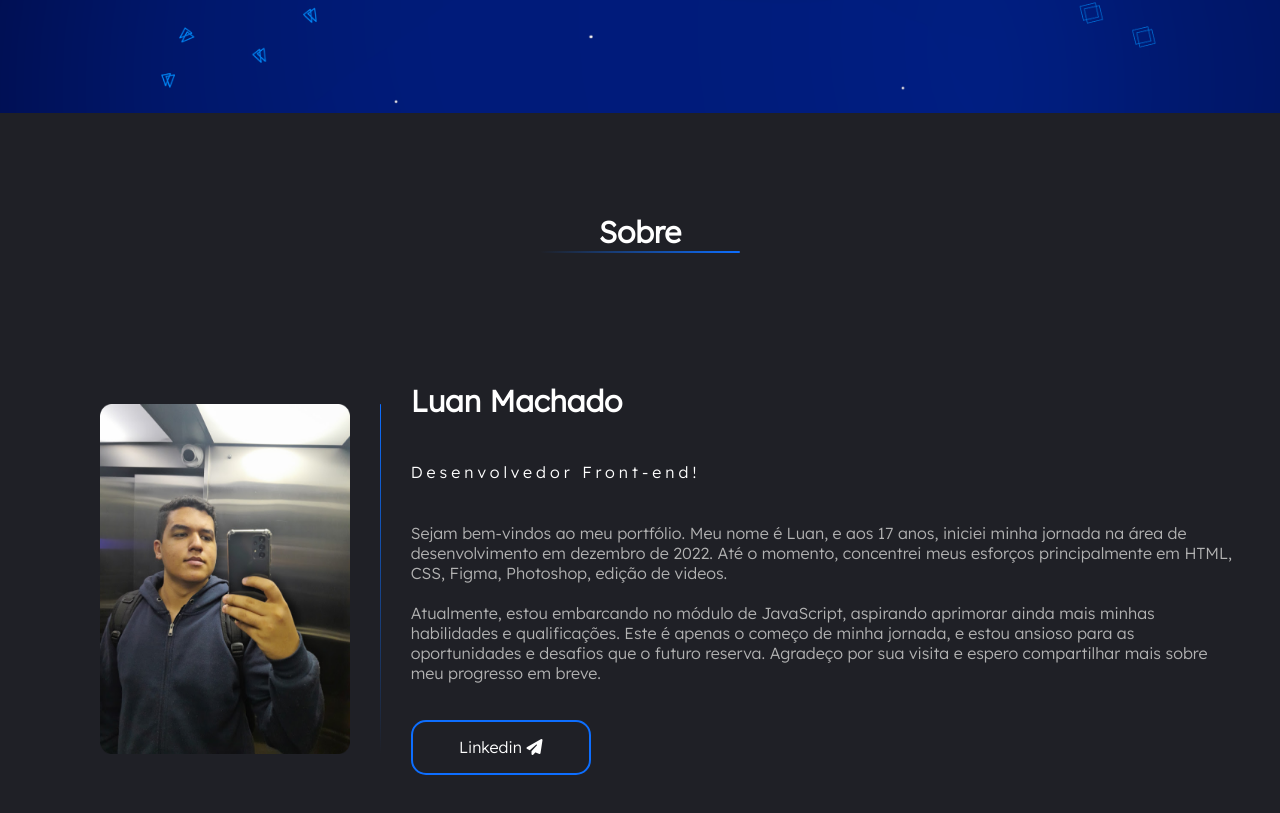
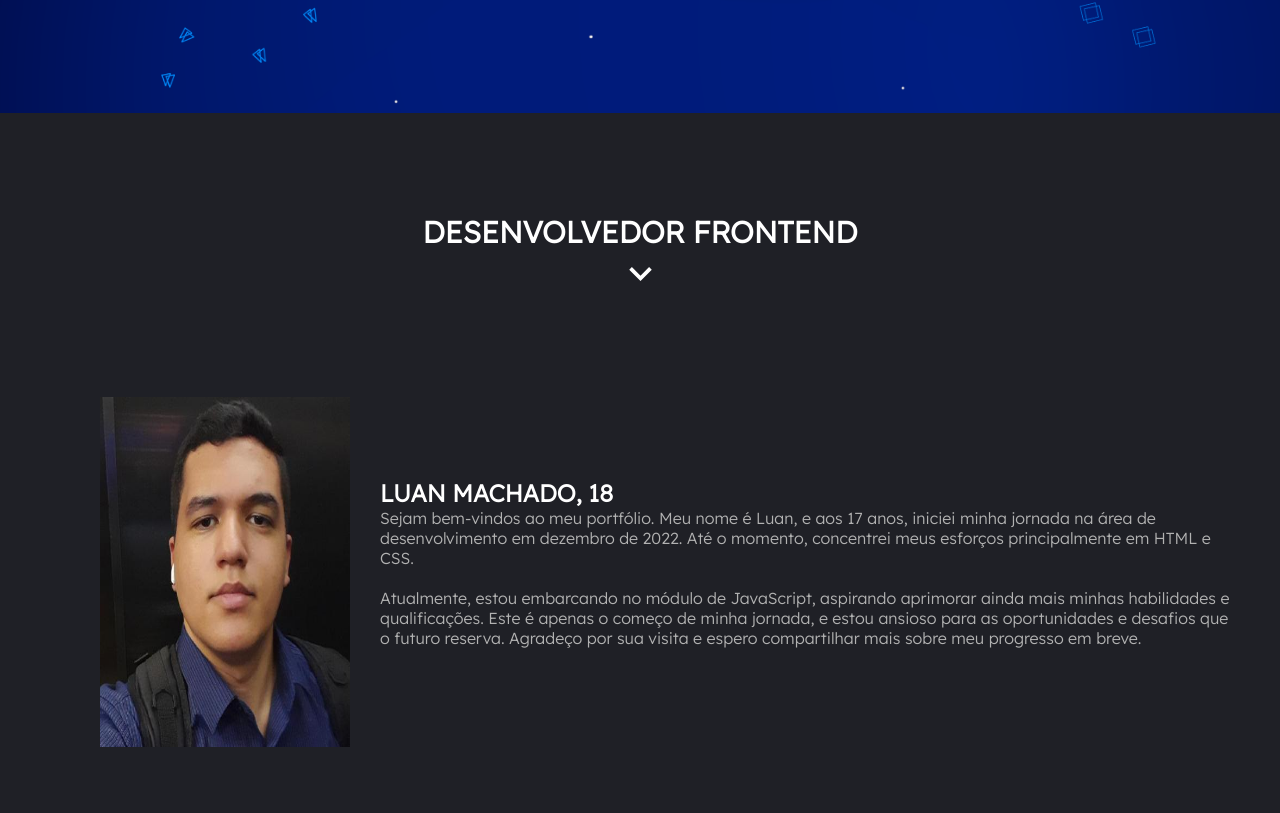
Before and after one commit to machadoluan/portifolio, a plain HTML site: page index.html in a window 1280 px wide. Shown: the part 687-1500 px from the top of the page. Drawn offline with nearby package versions, Linux system fonts and the light colour scheme.

Commit message:
Update index.html

```diff
--- a/index.html
+++ b/index.html
@@ -77,18 +77,16 @@
     <!--Sobre-->
     <section class="sobre" id="sobre">
       <div class="titulo">
-        <h1>Sobre</h1>
-        <div class="linha"></div>
+        <h1>DESENVOLVEDOR FRONTEND</h1>
+          <svg xmlns="http://www.w3.org/2000/svg" width="45" height="45" viewBox="0 0 45 45" fill="none">
+            <path d="M31.0875 16.1062L22.5 24.6937L13.8937 16.1063L11.25 18.75L22.5 30L33.75 18.75L31.0875 16.1062Z" fill="white"/>
+          </svg>
         <div class="sobre-conteudo">
-          <img src="assets/img/eu-sobre.png" alt="">
-          <div class="linha-sobre"></div>
+          <img src="assets/img/logo.png" alt="">
           <div class="conteudo-sobre">
-            <h1>Luan Machado</h1>
-            <h3>Desenvolvedor Front-end!</h3>
-            <p id="txt-sobre">Sejam  bem-vindos ao meu portfólio. Meu nome é Luan, e aos 17 anos, iniciei minha jornada na área de desenvolvimento em dezembro de 2022. Até o momento, concentrei meus esforços principalmente em HTML, CSS, Figma, Photoshop, edição de videos. <br> <br>
+            <h2>LUAN MACHADO, 18</h2>
+            <p id="txt-sobre">Sejam  bem-vindos ao meu portfólio. Meu nome é Luan, e aos 17 anos, iniciei minha jornada na área de desenvolvimento em dezembro de 2022. Até o momento, concentrei meus esforços principalmente em HTML e CSS. <br> <br>
               Atualmente, estou embarcando no módulo de JavaScript, aspirando aprimorar ainda mais minhas habilidades e qualificações. Este é apenas o começo de minha jornada, e estou ansioso para as oportunidades e desafios que o futuro reserva. Agradeço por sua visita e espero compartilhar mais sobre meu progresso em breve.</p>
-            <a href="https://linkedin.com.br" target="_blank"><button href="#" class="btn-cv">Linkedin <i
-                  class="fa-solid fa-paper-plane"></i></button></a>
           </div>
         </div>
       </div>
```
